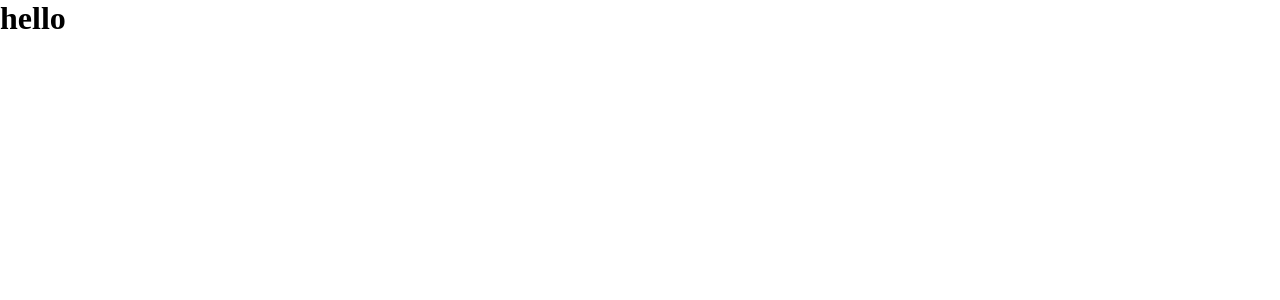
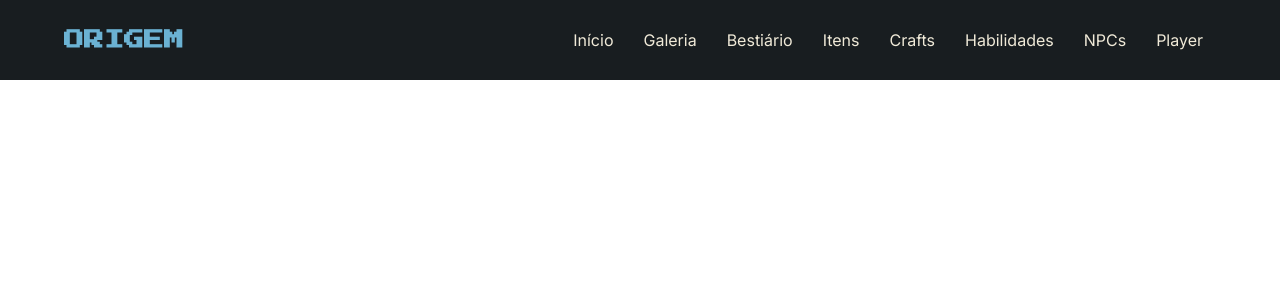
Before and after one commit to Herdes-s/ORIGEM-STUDIO, a React (Vite) app: page / in a window 1280 px wide. Shown: the top 300 px of the page. Built offline with nearby package versions, Linux system fonts and the light colour scheme.

Commit message:
feat: adiciona header

```diff
--- a/package.json
+++ b/package.json
@@ -10,8 +10,10 @@
     "preview": "vite preview"
   },
   "dependencies": {
+    "lucide-react": "^1.62.0",
     "react": "^19.3.1",
-    "react-dom": "^19.3.1"
+    "react-dom": "^19.3.1",
+    "react-router-dom": "^7.18.4"
   },
   "devDependencies": {
     "@types/node": "^24.19.2",
--- a/src/App.css
+++ b/src/App.css
@@ -1,5 +1,5 @@
 * {
-  margin: 0;
-  padding: 0;
-  box-sizing: border-box;
+    margin: 0;
+    padding: 0;
+    box-sizing: border-box;
 }
--- a/src/App.tsx
+++ b/src/App.tsx
@@ -1,12 +1,12 @@
-import './App.css'
+import "./App.css";
+import { Header } from "./components/Header";
 
 function App() {
-
   return (
     <>
-      <h1>hello</h1>
+      <Header />
     </>
-  )
+  );
 }
 
-export default App
+export default App;
--- /dev/null
+++ b/src/components/Header/Header.module.css
@@ -0,0 +1,110 @@
+@import "../../styles/global.css";
+
+.header {
+  height: 5rem;
+
+  background-color: #181d20;
+
+  position: relative;
+  z-index: 10;
+}
+
+.container {
+  max-width: 75rem;
+  margin: auto;
+  padding: 0 1.5rem;
+
+  height: 100%;
+  display: flex;
+  align-items: center;
+  justify-content: space-between;
+}
+
+.logo {
+  font-family: var(--font-pixel);
+  font-size: 1.25rem;
+  color: var(--color-primary);
+}
+
+.menuButton {
+  font-size: 1.5rem;
+
+  display: block;
+  padding: 0.5rem 0.75rem;
+
+  background: transparent;
+  border: 2px solid var(--color-primary);
+  color: var(--color-primary);
+
+  cursor: pointer;
+}
+
+.menu {
+  width: 1.5rem;
+  height: 1.5rem;
+  display: block;
+}
+
+.navigation {
+  display: none;
+  flex-direction: column;
+  gap: 0.5rem;
+
+  position: absolute;
+  top: 100%;
+  left: 0;
+  width: 100%;
+
+  padding: 1rem;
+
+  background-color: var(--color-surface);
+  border-top: 0.125rem solid var(--color-primary);
+  border-bottom: 0.125rem solid var(--color-primary);
+}
+
+.navigationOpen {
+  display: flex;
+}
+
+.navigation a {
+  display: block;
+  padding: 0.75rem;
+  color: var(--color-text);
+  text-decoration: none;
+  font-size: 1rem;
+  border: 0.0625rem solid transparent;
+  transition:
+    color 150ms ease,
+    background-color 150ms ease,
+    border-color 150ms ease;
+}
+
+.navigation a:hover {
+  color: var(--color-primary);
+  background-color: var(--color-background);
+  border-color: var(--color-border);
+}
+
+@media (min-width: 64rem) {
+  .menuButton {
+    display: none;
+  }
+
+  .navigation {
+    display: flex;
+    flex-direction: row;
+    align-items: center;
+    gap: 0.25rem;
+
+    position: static;
+    width: auto;
+    padding: 0;
+
+    background-color: transparent;
+    border: none;
+  }
+
+  .navigationOpen {
+    display: flex;
+  }
+}
--- /dev/null
+++ b/src/components/Header/index.tsx
@@ -0,0 +1,62 @@
+import { useState } from "react";
+import styles from "./Header.module.css";
+
+const navLinks = [
+  { label: "Início", href: "/" },
+  { label: "Galeria", href: "/galeria" },
+  { label: "Bestiário", href: "/bestiario" },
+  { label: "Itens", href: "/itens" },
+  { label: "Crafts", href: "/crafts" },
+  { label: "Habilidades", href: "/habilidades" },
+  { label: "NPCs", href: "/npcs" },
+  { label: "Player", href: "/player" },
+];
+
+export function Header() {
+  const [menuOpen, setMenuOpen] = useState(false);
+
+  return (
+    <header className={styles.header}>
+      <div className={styles.container}>
+        <h1 className={styles.logo}>ORIGEM</h1>
+        <button
+          type="button"
+          className={styles.menuButton}
+          onClick={() => setMenuOpen(!menuOpen)}
+          aria-label="Abrir menu"
+          aria-expanded={menuOpen}
+        >
+          <svg
+            xmlns="http://www.w3.org/2000/svg"
+            width="24"
+            height="24"
+            viewBox="0 0 24 24"
+            fill="none"
+            stroke="currentColor"
+            strokeWidth="2"
+            strokeLinecap="round"
+            strokeLinejoin="round"
+            className={styles.menu}
+          >
+            <path d="M4 5h16" />
+            <path d="M4 12h16" />
+            <path d="M4 19h16" />
+          </svg>
+        </button>
+        <nav
+          className={`${styles.navigation} ${menuOpen ? styles.navigationOpen : ""}`}
+        >
+          {navLinks.map((link) => (
+            <a
+              key={link.href}
+              href={link.href}
+              onClick={() => setMenuOpen(false)}
+            >
+              {link.label}
+            </a>
+          ))}
+        </nav>
+      </div>
+    </header>
+  );
+}
```
Also changed, not shown: 1 other file (tests, documents, lock files or other folders).
